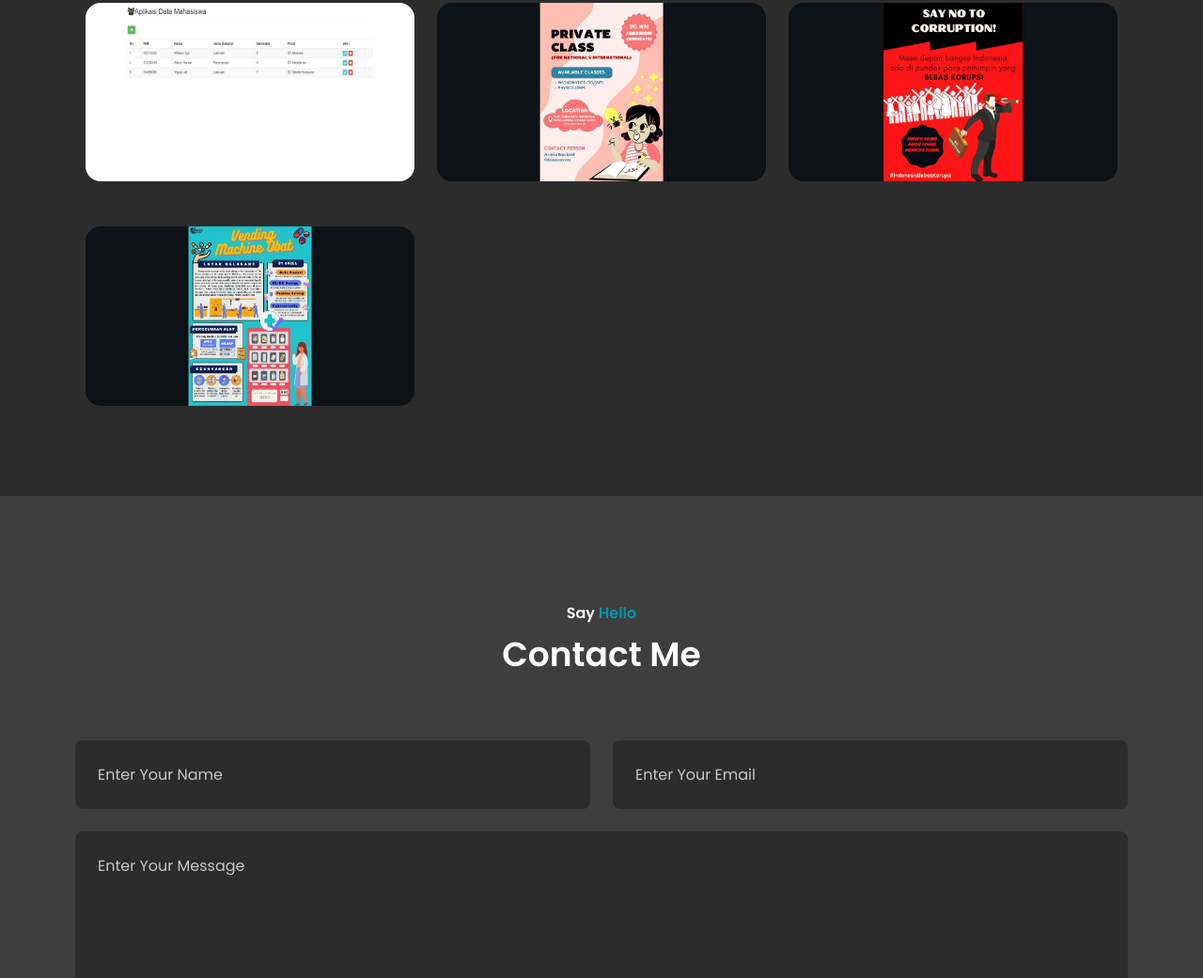
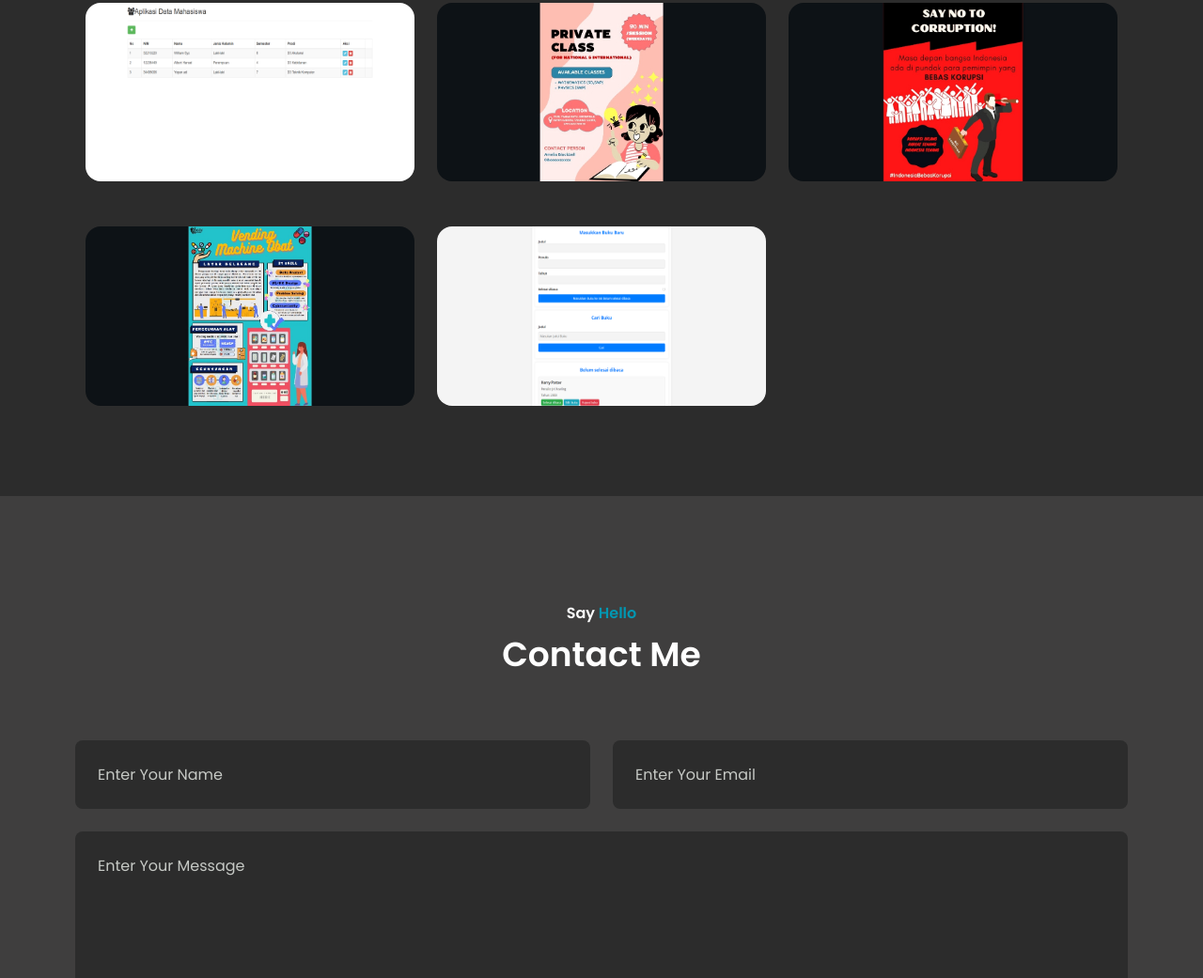
Before and after one commit to willysinss/Portofolio-Website, a plain HTML site: page index.html in a window 1280 px wide. Shown: the part 4116-5157 px from the top of the page at 94% size. Drawn offline with nearby package versions, Linux system fonts and the light colour scheme.

Commit message:
portofolio update

```diff
--- a/index.html
+++ b/index.html
@@ -380,6 +380,18 @@
                         <h2 class="projects__title">Educational Poster</h2>
                     </div>
                 </article>
+                <article class="projects__card">
+                    <img src="./assets/image/portofolio 8.png" alt="projects image" class="projects__img">
+
+                    <div class="projects__modal">
+                        <span class="projects__subtitle">Web</span>
+
+                        <h2 class="projects__title">Bookshelf App</h2>
+                        <a href="https://github.com/willysinss/Bookshelf" class="projects__button">
+                            Visit Github <i class="ri-link-m"></i>
+                        </a>
+                    </div>
+                </article>
             </div>
         </section>
 
```
Also changed, not shown: assets/image/portofolio 8.png (added).
